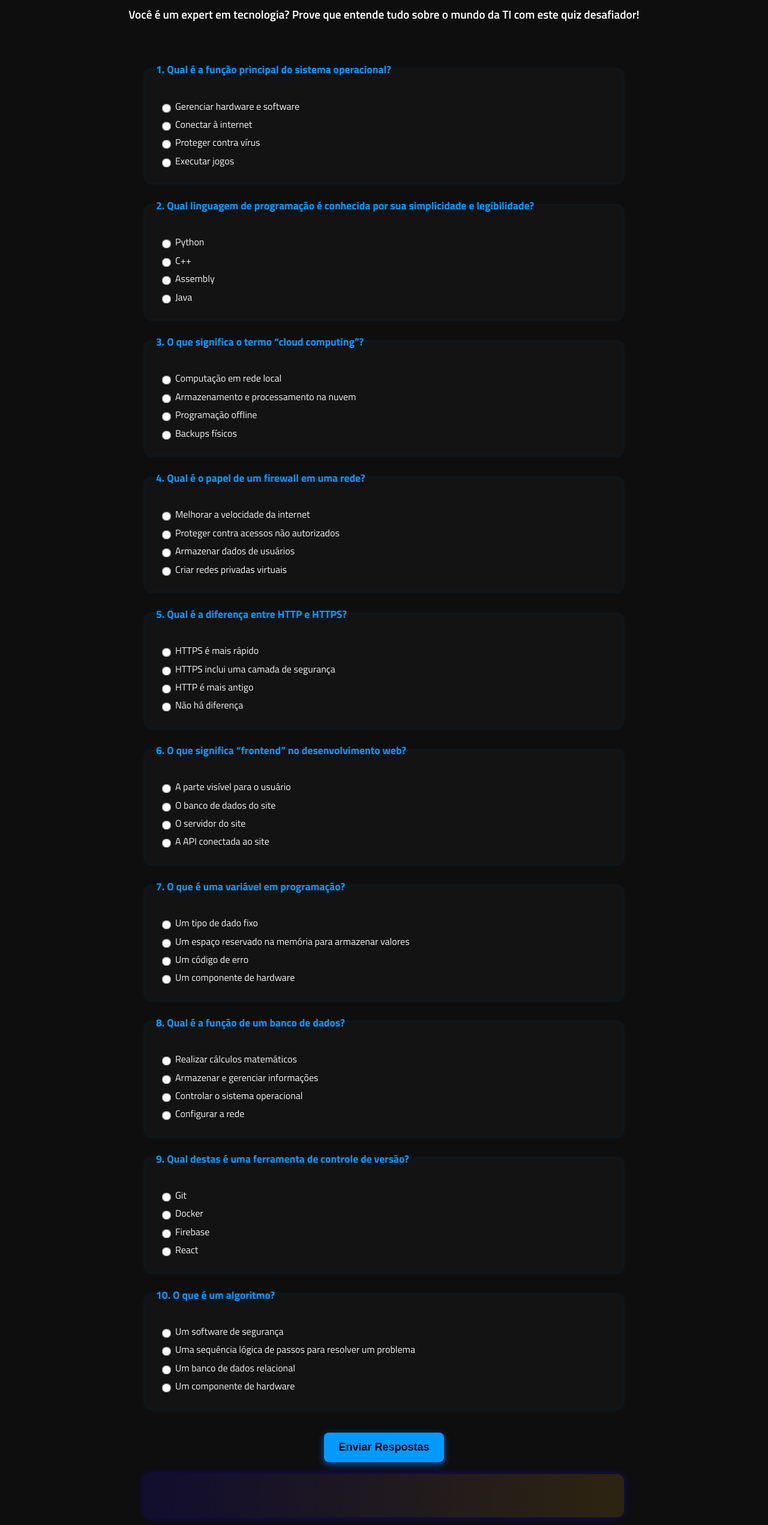
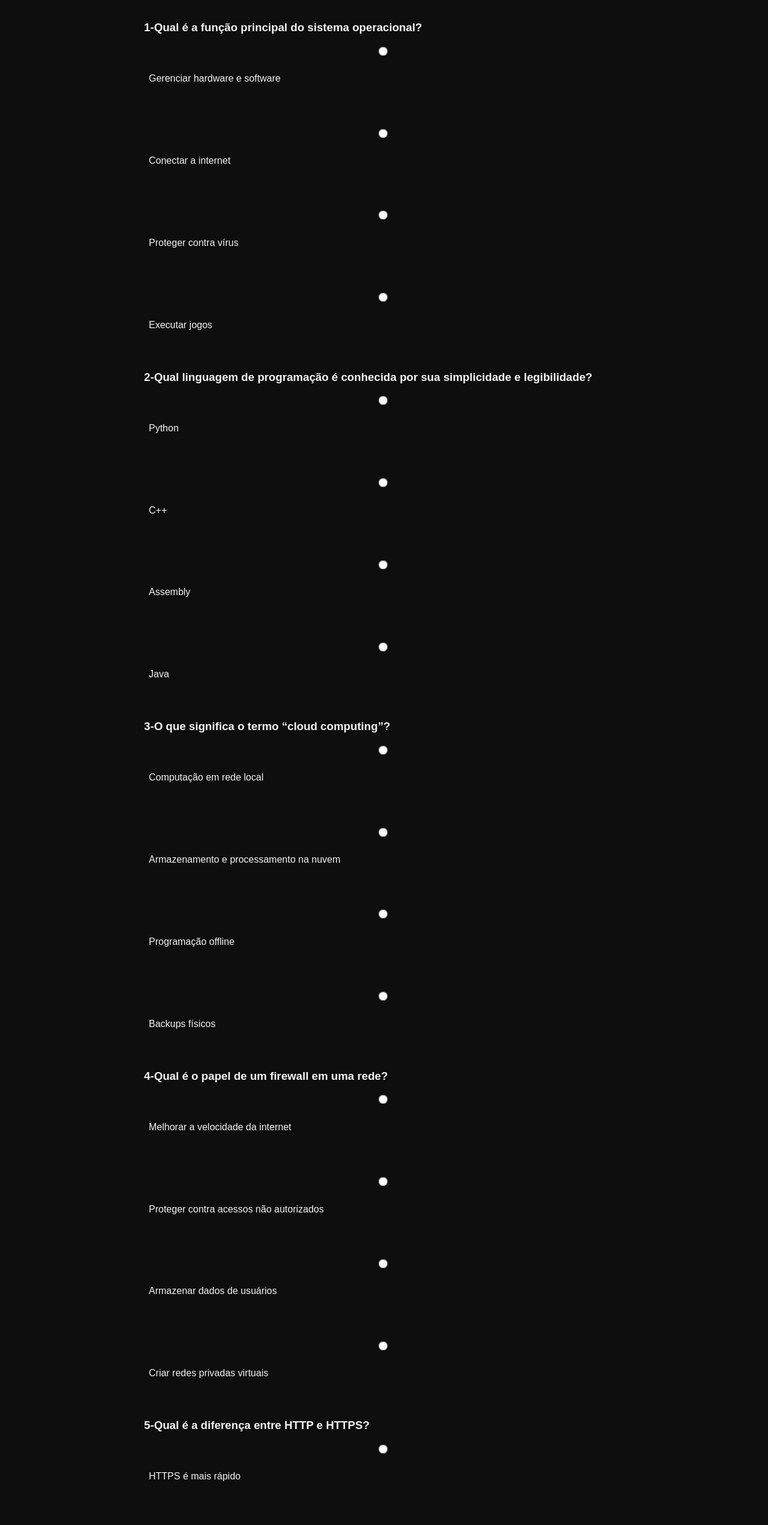
Before and after one commit to WiniCarvalho/Formulario, a plain HTML site: page index.html in a window 1280 px wide. Shown: the part 133-2675 px from the top of the page at 60% size. Drawn offline with Linux system fonts and the light colour scheme.

Commit message:
Update index.html

```diff
--- a/index.html
+++ b/index.html
@@ -1,106 +1,205 @@
  <!DOCTYPE html>
 <html lang="pt-BR">
 <head>
-  <meta charset="UTF-8" />
-  <meta name="viewport" content="width=device-width, initial-scale=1.0"/>
-  <title>Quiz Tech Pro</title>
-  <link rel="stylesheet" href="styles.css" />
-  <link href="https://fonts.googleapis.com/css2?family=Titillium+Web:wght@400;600;700&display=swap" rel="stylesheet">
+  <meta charset="UTF-8">
+  <meta name="viewport" content="width=device-width, initial-scale=1.0">
+  <title>Formulário</title>
+  <link rel="stylesheet" href="styles.css">
 </head>
 <body>
-  <header>
+    <div>
         <h1>Desafio Tech: Teste Seus Conhecimentos em TI</h1>
         <h2>Você é um expert em tecnologia? Prove que entende tudo sobre o mundo da TI com este quiz desafiador!</h2>
-  </header>
+    </div>
 
     <main>
+      <section>
+        <h3>1-Qual é a função principal do sistema operacional?</h3>
+        <form>
+          <input type="radio" value="gerenciar" id="p1a" name="pergunta1">
+          <label for="p1a">Gerenciar hardware e software</label>
+          <br>
+          <input type="radio" value="conectar" id="p1b" name="pergunta1">
+          <label for="p1b">Conectar a internet</label>
+          <br>
+          <input type="radio" value="proteger" id="p1c" name="pergunta1">
+          <label for="p1c">Proteger contra vírus</label>
+          <br>
+          <input type="radio" value="executar" id="p1d" name="pergunta1">
+          <label for="p1d">Executar jogos</label>
+          <br>
+
+        </form>
+      </section>
+      <section>
+
+        <h3>2-Qual linguagem de programação é conhecida por sua simplicidade e legibilidade?</h3>
+        <form >
+          <input type="radio" value="Python" id="p2a" name="pergunta2">
+          <label for="p2a">Python</label>
+          <br>
+          <input type="radio" value="C++r" id="p2b" name="pergunta2">
+          <label for="p2b">C++</label>
+          <br>
+          <input type="radio" value="Assembly" id="p2c" name="pergunta2">
+          <label for="p2c">Assembly</label>
+          <br>
+          <input type="radio" value="Java" id="p2d" name="pergunta2">
+          <label for="p2d">Java</label>
+          <br>
+        </form>
+      </section>
+
+      <section>
+        <h3>3-O que significa o termo “cloud computing”?</h3>
+        <form >
+          <input type="radio" value="Computação" id="p3a" name="pergunta3">
+          <label for="p3a">Computação em rede local</label>
+          <br>
+          <input type="radio" value="Armazenamento" id="p3b" name="pergunta3">
+          <label for="p3b">Armazenamento e processamento na nuvem</label>
+          <br>
+          <input type="radio" value="Programação" id="p3c" name="pergunta3">
+          <label for="p3c">Programação offline</label>
+          <br>
+          <input type="radio" value="Backups" id="p3d" name="pergunta3">
+          <label for="p3d">Backups físicos</label>
+          <br>
+        </form>
+      </section>
+
+      <section>
+        <h3>4-Qual é o papel de um firewall em uma rede?</h3>
+        <form >
+          <input type="radio" value="Melhorar" id="p4a" name="pergunta4">
+          <label for="p4a">Melhorar a velocidade da internet</label>
+          <br>
+          <input type="radio" value="Proteger" id="p4b" name="pergunta4">
+          <label for="p4b">Proteger contra acessos não autorizados</label>
+          <br>
+          <input type="radio" value="rmazenar" id="p4c" name="pergunta4">
+          <label for="p4c">Armazenar dados de usuários</label>
+          <br>
+          <input type="radio" value="Criar" id="p4d" name="pergunta4">
+          <label for="p4d">Criar redes privadas virtuais</label>
+          <br>
+        </form>
+      </section>
+
+      <section>
+        <h3>5-Qual é a diferença entre HTTP e HTTPS?</h3>
+        <form >
+          <input type="radio" value="rápido" id="p5a" name="pergunta5">
+          <label for="p5a">HTTPS é mais rápido</label>
+          <br>
+          <input type="radio" value="segurança" id="p5b" name="pergunta5">
+          <label for="p5b">HTTPS inclui uma camada de segurança</label>
+          <br>
+          <input type="radio" value="antigo" id="p5c" name="pergunta5">
+          <label for="p5c">HTTP é mais antigo</label>
+          <br>
+          <input type="radio" value="Não" id="p5d" name="pergunta5">
+          <label for="p5d">Não há diferença</label>
+          <br>
+        </form>
+      </section>
+
+      <section>
+        <h3>6-O que significa “frontend” no desenvolvimento web?</h3>
+        <form >
+          <input type="radio" value="parte" id="p6a" name="pergunta6">
+          <label for="p6a">A parte visível para o usuário</label>
+          <br>
+          <input type="radio" value="banco" id="p6b" name="pergunta6">
+          <label for="p6b">O banco de dados do site</label>
+          <br>
+          <input type="radio" value="servidor" id="p6c" name="pergunta6">
+          <label for="p6c">O servidor do site</label>
+          <br>
+          <input type="radio" value="API" id="p6d" name="pergunta6">
+          <label for="p6d">A API conectada ao site</label>
+          <br>
+        </form>
+      </section>
+
+      <section>
+        <h3>7-O que é uma variável em programação?</h3>
+        <form >
+          <input type="radio" value="fixo" id="p7a" name="pergunta7">
+          <label for="p5a">Um tipo de dado fixo</label>
+          <br>
+          <input type="radio" value="memória" id="p7b" name="pergunta7">
+          <label for="p7b">Um espaço reservado na memória para armazenar valores</label>
+          <br>
+          <input type="radio" value="erro" id="p7c" name="pergunta7">
+          <label for="p7c">Um código de erro</label>
+          <br>
+          <input type="radio" value="componente" id="p7d" name="pergunta7">
+          <label for="p7d">Um componente de hardware</label>
+          <br>
+        </form>
+      </section>
+
+      <section>
+        <h3>8-Qual é a função de um banco de dados?</h3>
+        <form >
+          <input type="radio" value="Realizar" id="p8a" name="pergunta8">
+          <label for="p8a">Realizar cálculos matemáticos</label>
+          <br>
+          <input type="radio" value="Armazenar" id="p8b" name="pergunta8">
+          <label for="p8b">Armazenar e gerenciar informações</label>
+          <br>
+          <input type="radio" value="Controlar" id="p8c" name="pergunta8">
+          <label for="p8c">Controlar o sistema operacional</label>
+          <br>
+          <input type="radio" value="Configurar" id="p8d" name="pergunta8">
+          <label for="p8d">Configurar a rede</label>
+          <br>
+        </form>
+      </section>
+
+      <section>
+        <h3>9-Qual destas é uma ferramenta de controle de versão?</h3>
+        <form >
+          <input type="radio" value="Git" id="p9a" name="pergunta9">
+          <label for="p9a">Git</label>
+          <br>
+          <input type="radio" value="Docker" id="p9b" name="pergunta9">
+          <label for="p9b">Docker</label>
+          <br>
+          <input type="radio" value="Firebase" id="p9c" name="pergunta9">
+          <label for="p9c">Firebase</label>
+          <br>
+          <input type="radio" value="React" id="p9d" name="pergunta9">
+          <label for="p9d">React</label>
+          <br>
+        </form>
+      </section>
+
+      <section>
+        <h3>10-O que é um algoritmo?</h3>
+        <form >
+          <input type="radio" value="software" id="p10a" name="pergunta10">
+          <label for="p10a">Um software de segurança</label>
+          <br>
+          <input type="radio" value="sequência" id="p10b" name="pergunta10">
+          <label for="p10b">Uma sequência lógica de passos para resolver um problema</label>
+          <br>
+          <input type="radio" value="dados" id="p10c" name="pergunta10">
+          <label for="p10c">Um banco de dados relacional</label>
+          <br>
+          <input type="radio" value="componente" id="p10d" name="pergunta10">
+          <label for="p10d">Um componente de hardware</label>
+          <br>
+        </form>
+      </section>
+    </main>
     <form id="quizForm">
-      <fieldset>
-        <legend>1. Qual é a função principal do sistema operacional?</legend>
-        <label><input type="radio" name="p1" value="a">Gerenciar hardware e software</label>
-        <label><input type="radio" name="p1" value="b">Conectar à internet</label>
-        <label><input type="radio" name="p1" value="c">Proteger contra vírus</label>
-        <label><input type="radio" name="p1" value="d">Executar jogos</label>
-      </fieldset>
-
-      <fieldset>
-        <legend>2. Qual linguagem de programação é conhecida por sua simplicidade e legibilidade?</legend>
-        <label><input type="radio" name="p2" value="a">Python</label>
-        <label><input type="radio" name="p2" value="b">C++</label>
-        <label><input type="radio" name="p2" value="c">Assembly</label>
-        <label><input type="radio" name="p2" value="d">Java</label>
-      </fieldset>
-
-      <fieldset>
-        <legend>3. O que significa o termo “cloud computing”?</legend>
-        <label><input type="radio" name="p3" value="a">Computação em rede local</label>
-        <label><input type="radio" name="p3" value="b">Armazenamento e processamento na nuvem</label>
-        <label><input type="radio" name="p3" value="c">Programação offline</label>
-        <label><input type="radio" name="p3" value="d">Backups físicos</label>
-      </fieldset>
-
-      <fieldset>
-        <legend>4. Qual é o papel de um firewall em uma rede?</legend>
-        <label><input type="radio" name="p4" value="a">Melhorar a velocidade da internet</label>
-        <label><input type="radio" name="p4" value="b">Proteger contra acessos não autorizados</label>
-        <label><input type="radio" name="p4" value="c">Armazenar dados de usuários</label>
-        <label><input type="radio" name="p4" value="d">Criar redes privadas virtuais</label>
-      </fieldset>
-
-      <fieldset>
-        <legend>5. Qual é a diferença entre HTTP e HTTPS?</legend>
-        <label><input type="radio" name="p5" value="a">HTTPS é mais rápido</label>
-        <label><input type="radio" name="p5" value="b">HTTPS inclui uma camada de segurança</label>
-        <label><input type="radio" name="p5" value="c">HTTP é mais antigo</label>
-        <label><input type="radio" name="p5" value="d">Não há diferença</label>
-      </fieldset>
-
-      <fieldset>
-        <legend>6. O que significa “frontend” no desenvolvimento web?</legend>
-        <label><input type="radio" name="p6" value="a">A parte visível para o usuário</label>
-        <label><input type="radio" name="p6" value="b">O banco de dados do site</label>
-        <label><input type="radio" name="p6" value="c">O servidor do site</label>
-        <label><input type="radio" name="p6" value="d">A API conectada ao site</label>
-      </fieldset>
-
-      <fieldset>
-        <legend>7. O que é uma variável em programação?</legend>
-        <label><input type="radio" name="p7" value="a">Um tipo de dado fixo</label>
-        <label><input type="radio" name="p7" value="b">Um espaço reservado na memória para armazenar valores</label>
-        <label><input type="radio" name="p7" value="c">Um código de erro</label>
-        <label><input type="radio" name="p7" value="d">Um componente de hardware</label>
-      </fieldset>
-
-      <fieldset>
-        <legend>8. Qual é a função de um banco de dados?</legend>
-        <label><input type="radio" name="p8" value="a">Realizar cálculos matemáticos</label>
-        <label><input type="radio" name="p8" value="b">Armazenar e gerenciar informações</label>
-        <label><input type="radio" name="p8" value="c">Controlar o sistema operacional</label>
-        <label><input type="radio" name="p8" value="d">Configurar a rede</label>
-      </fieldset>
-
-      <fieldset>
-        <legend>9. Qual destas é uma ferramenta de controle de versão?</legend>
-        <label><input type="radio" name="p9" value="a">Git</label>
-        <label><input type="radio" name="p9" value="b">Docker</label>
-        <label><input type="radio" name="p9" value="c">Firebase</label>
-        <label><input type="radio" name="p9" value="d">React</label>
-      </fieldset>
-
-      <fieldset>
-        <legend>10. O que é um algoritmo?</legend>
-        <label><input type="radio" name="p10" value="a">Um software de segurança</label>
-        <label><input type="radio" name="p10" value="b">Uma sequência lógica de passos para resolver um problema</label>
-        <label><input type="radio" name="p10" value="c">Um banco de dados relacional</label>
-        <label><input type="radio" name="p10" value="d">Um componente de hardware</label>
-      </fieldset>
 
       <button type="submit">Enviar Respostas</button>
   </form>
 
-    <div id="resultado"></div>
-  </main>
-
     <script src="script.js"></script>
 </body>
+
 </html>
```
Lines whose indentation alone changed are shown as unchanged.
